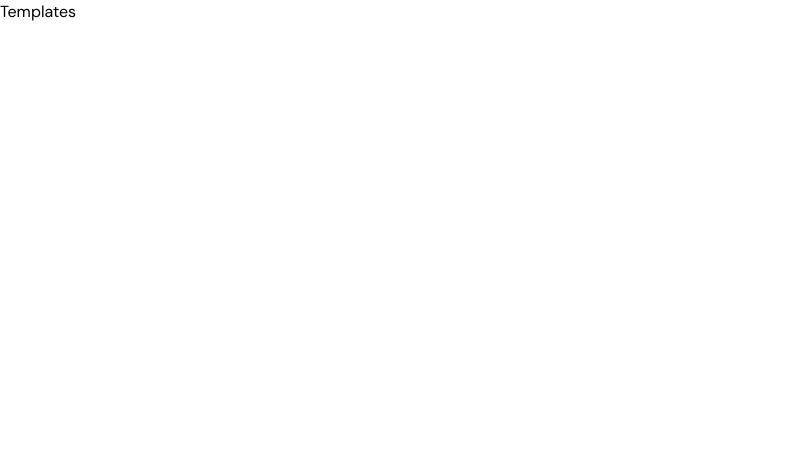
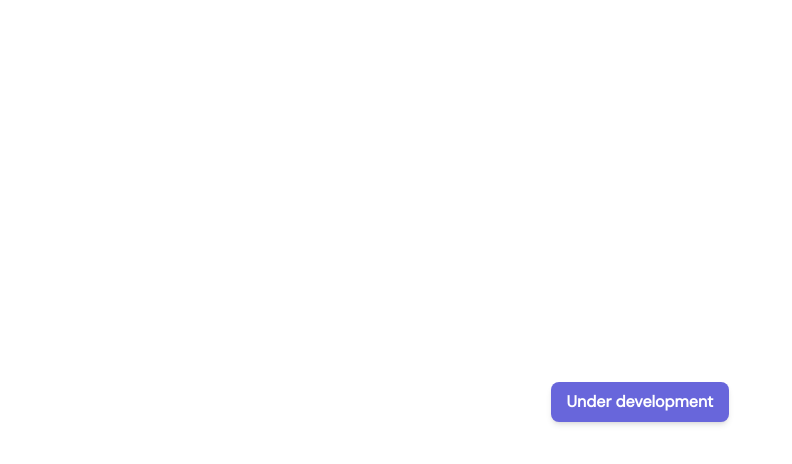
Before and after one commit to Co-Lab-You-Belong-in-Tech/PromptMe, a React (Vite) app: page /templates in a window 1280 px wide. Shown: the top 464 px of the page, without its empty margins (0-792 px from the left). Built offline with nearby package versions, Linux system fonts and the light colour scheme.

Commit message:
Add button on template page

```diff
--- a/src/components/pages/Templates.jsx
+++ b/src/components/pages/Templates.jsx
@@ -1,8 +1,15 @@
-import React from 'react'
+import { icons } from "../../assets/assets"
+import Operations from "../elements/Operations";
+import Sidebar from "../elements/Sidebar";
+import { Link } from "react-router-dom";
+import Button from "../elements/Button";
 
-function Templates() {
+const Templates = () => {
+
   return (
-    <div>Templates</div>
+    <div className="text-3xl flex flex-col items-center justify-center h-screen w-screen">
+      <Link to="/Dashboard"><Button type="button">Under development</Button></Link>
+    </div>
   )
 }
 
```
